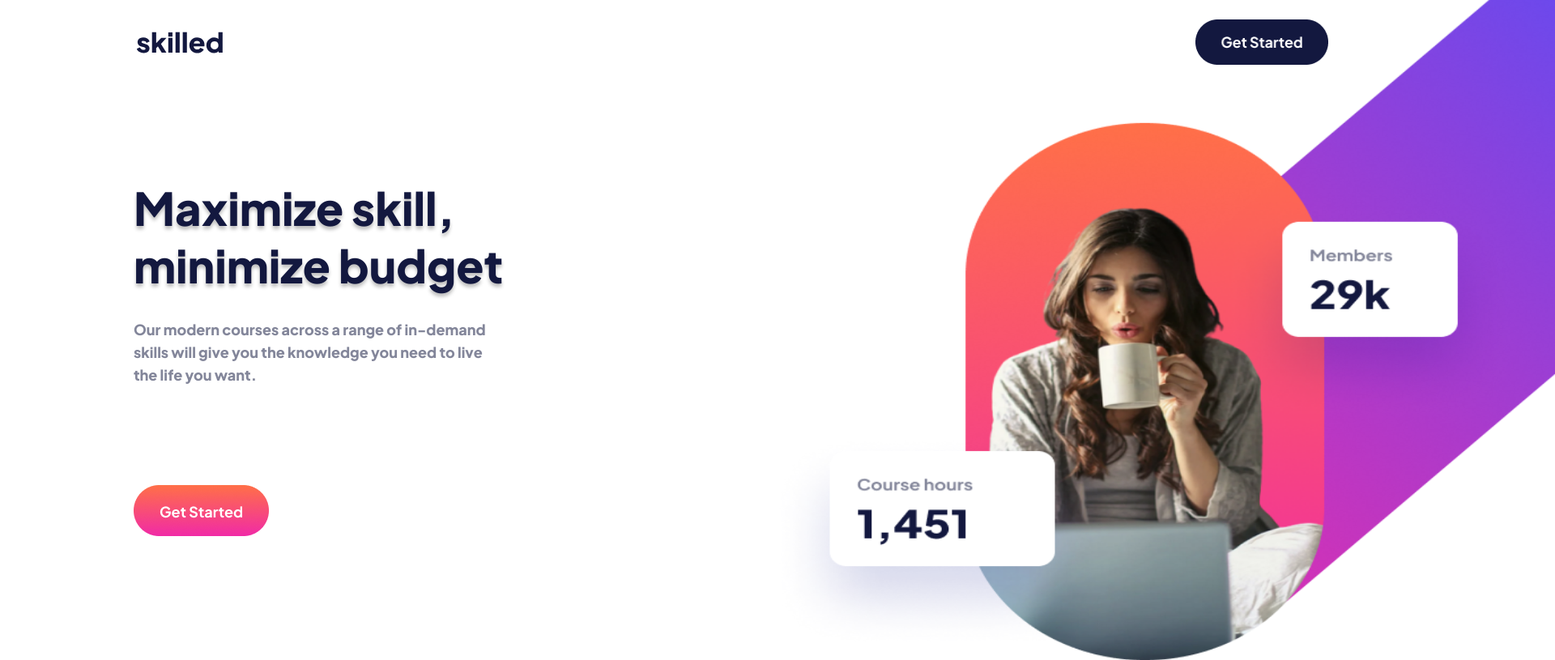
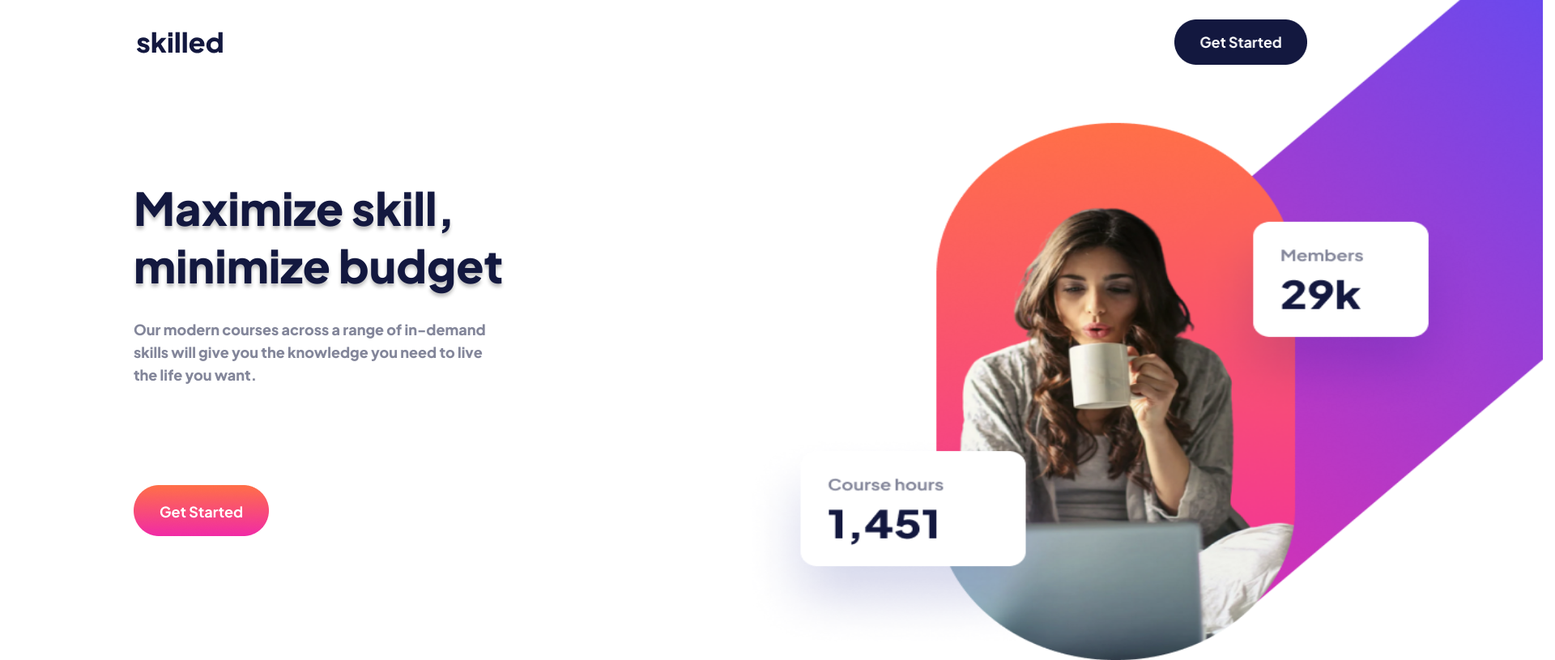
Before and after one commit to andersonfagundes/skilled, a plain HTML site: page index.html in a window 1280 px wide. Shown: the top 815 px of the page at 81% size, 1920 px wide, since content can reach past the window. Drawn offline with Linux system fonts and the light colour scheme.

Commit message:
Changed the images positioning

```diff
--- a/css/style.css
+++ b/css/style.css
@@ -16,7 +16,7 @@ body, h1, h2, ul, li, p, dd, dt, dl {
     width: 164px;
     height: 56px;
     top: 24px;
-    margin-left: 1476px;
+    margin-left: 1450px;
     cursor: pointer;
 }
 
@@ -63,6 +63,6 @@ body, h1, h2, ul, li, p, dd, dt, dl {
     position: absolute;
     width: 991.63px;
     height:936.92px;
-    margin-left: 784px;
+    margin-left: 748px;
     top: -46.13px;
 }
```
